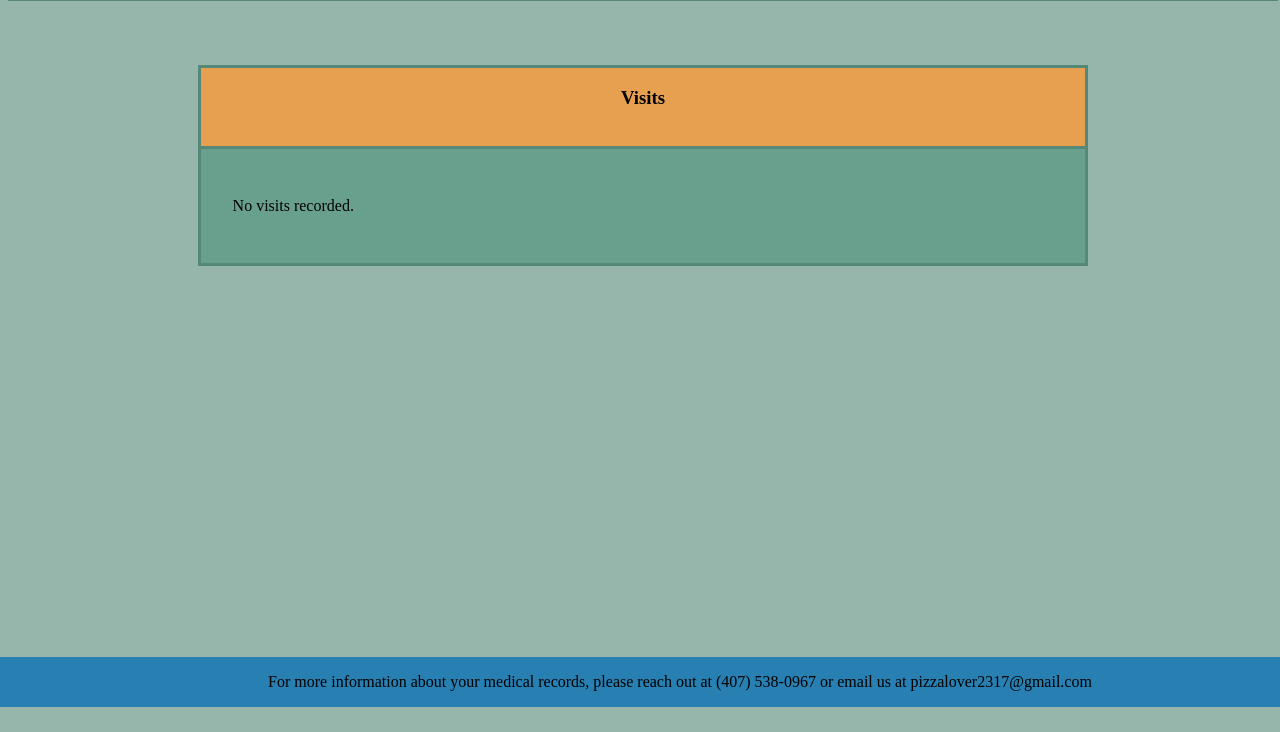
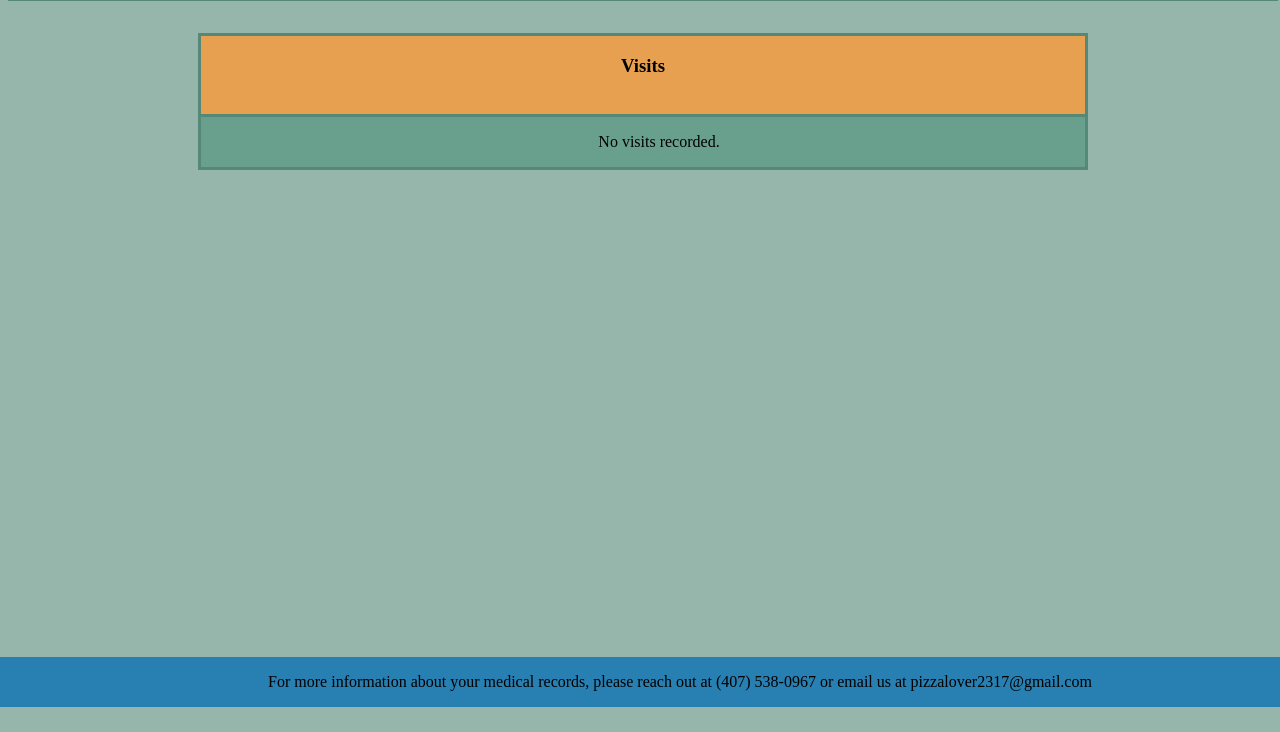
Before and after one commit to NandeeneeSingh/HackPrinceton, a Flask app: template website/templates/visits.html in a window 1280 px wide. Shown: the part 93-825 px from the top of the page. After the commit the page ends 800 px from the top, so only its background shows below. Run offline with Flask 3, Linux system fonts and the light colour scheme; the template is opened without the code that fills it, so the values that code supplies are empty; some web fonts are replaced.

Commit message:
centering

```diff
--- a/website/static/styles.css
+++ b/website/static/styles.css
@@ -63,21 +63,25 @@ img {
 }
 
 .visit_data {
-    margin: 2rem;
-    margin: auto;
+    width: 100%;
+    display: flex;
+    align-items: center;
+    justify-content: center;
+    margin-top: 1rem;
 }
 
 .visits {
-    column-gap: 2rem;
-    padding-top: 2rem;
-    padding-bottom: 2rem;
+    width: 100%;
+    margin: auto;
+    display: flex;
+    justify-content: center;
+    gap: 2rem;
 }
 
 .visit {
     width: 70%;
     margin: auto;
-    padding: 2rem;
-    height: 80%;
+
 }
 
 .contact {
```
